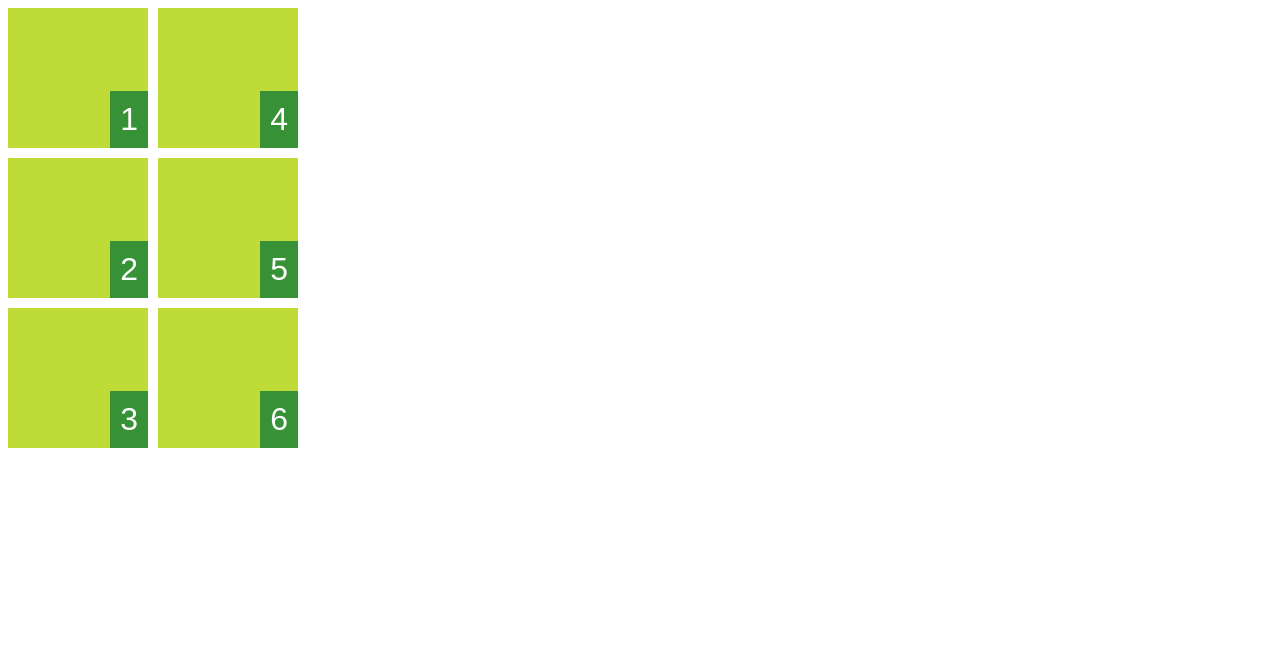
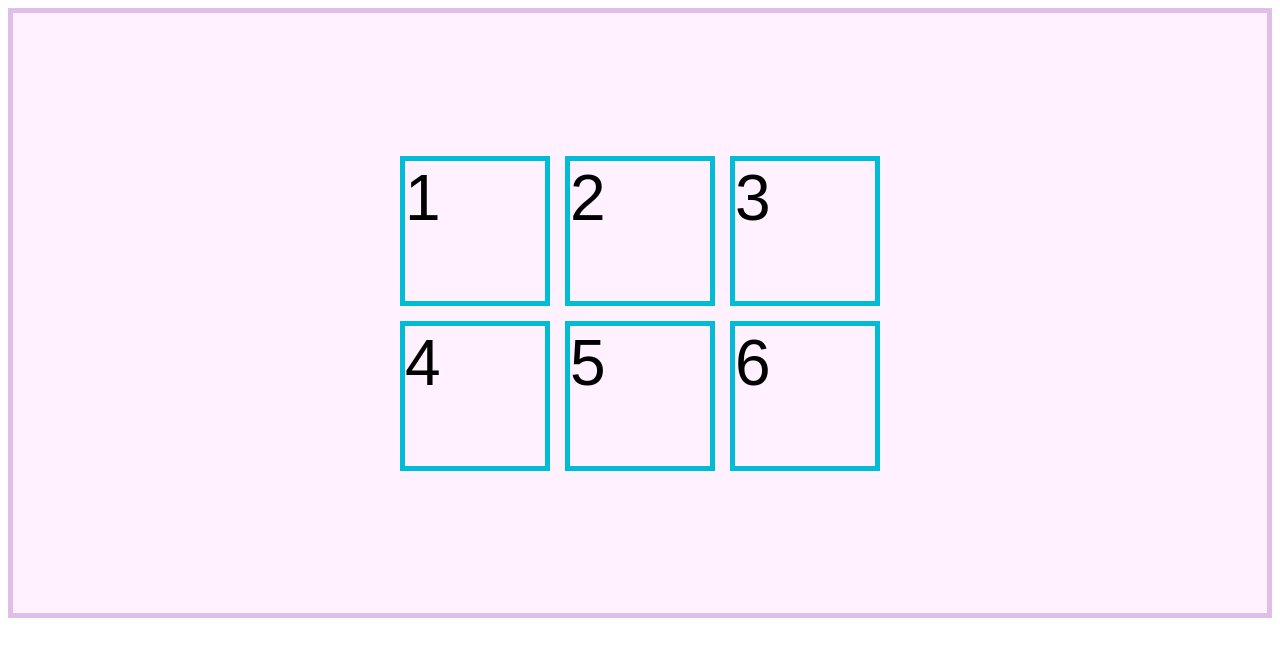
Before and after one commit to estudios-cursos-tutoriales/curso-css-grid-platzi, a plain HTML site: page index.html in a window 1280 px wide. Drawn offline with Linux system fonts and the light colour scheme.

Commit message:
:sparkles: Propiedades de alineación

```diff
--- a/index.html
+++ b/index.html
@@ -5,13 +5,13 @@
 </head>
 <body>
   <div class="contenedor">
-    <div class="item"><div class="number">1</div></div>
-    <div class="item"><div class="number">2</div></div>
-    <div class="item"><div class="number">3</div></div>
-    <div class="item"><div class="number">4</div></div>
-    <div class="item"><div class="number">5</div></div>
-    <div class="item"><div class="number">6</div></div>
-  </div>
+		<div class="item item-1">1</div>
+		<div class="item item-2">2</div>
+		<div class="item item-3">3</div>
+		<div class="item item-4">4</div>
+		<div class="item item-3">5</div>
+		<div class="item item-4">6</div>
+    </div>
 </body>
 
 </html>
--- a/style.css
+++ b/style.css
@@ -7,28 +7,32 @@ body{
   --green: #379237;
   --yellowgreen: #BFDB38;
   --spacer: 140px;
+  --pink-light: #e1bee7;
+  --white-pink: #fff1ff;
+  --cyan: #00bcd4;
 }
 
 .contenedor {
-  display: grid;
-  grid-template-rows: 140px 140px 140px;
-  grid-auto-columns:140px;
-  grid-auto-flow: column;
-  gap: 10px;
+	display: grid;
+	gap: 15px;
+	grid-template-columns: 150px 150px 150px;
+	grid-auto-rows: 150px;
+	height: 600px;
+	border: 5px solid var(--pink-light);
+	background: var(--white-pink);
+
+  	/* TODO Ejemplos  */
+  	/* * Alinea Horizontal el contenido */
+  	/* justify-content: center;  */
+
+  	/* * Aliena Vertical el contenido */
+	/* align-content: center;  */
+
+	/* * Alinea vertical y horizontal  */
+  	place-content: center;
 }
 
 .item {
-  background: var(--yellowgreen);
-  display: flex;
-  align-items: flex-end;
-  justify-content: flex-end;
-  width: var(--spacer);
-  height: var(--spacer);
+  border: 5px solid var(--cyan);
+  font-size: 4rem;
 }
-
-.number{
-  font-size: 2rem;
-  color: var(--white);
-  background: var(--green);
-  padding: 10px;
-}
```
Also changed, not shown: 2 other files.
